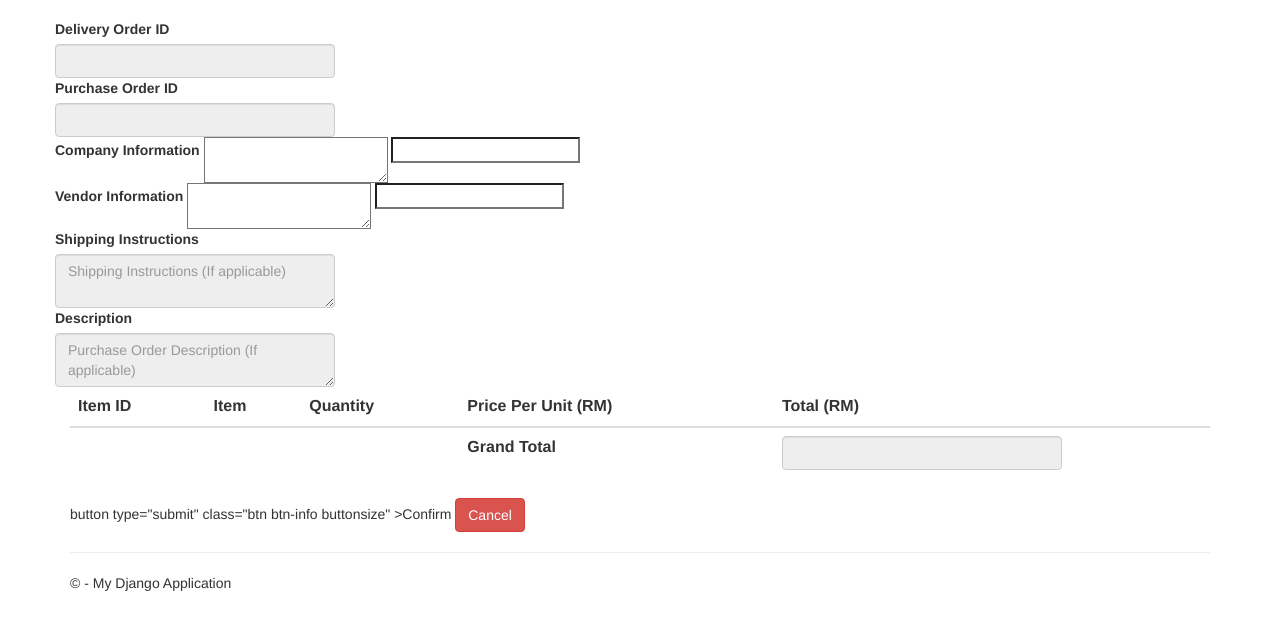
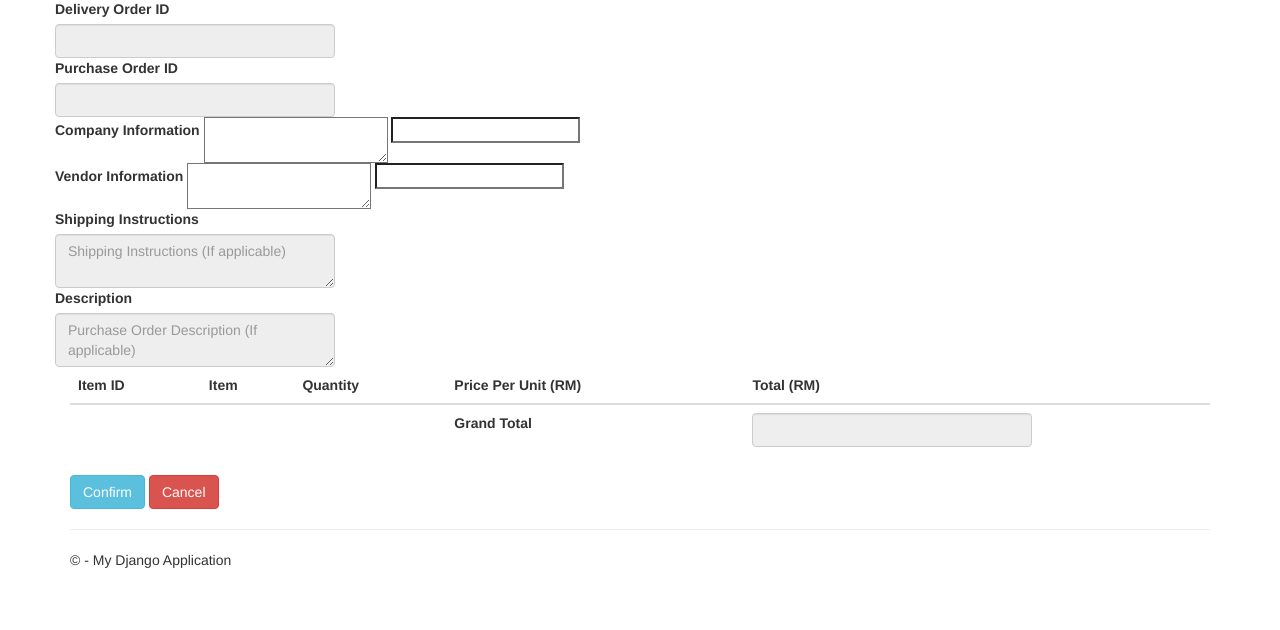
Before and after one commit to limyxuan/Group-3-Purchasing-System, a Django app: template Purchasing System/DeliveryOrder/templates/DeliveryOrder/deliveryorderconfirmation.html in a window 1280 px wide. Shown: the part 51-681 px from the top of the page. Run offline with Django 3.2, Linux system fonts and the light colour scheme; the template is opened without the code that fills it, so the values that code supplies are empty; some libraries are stand-ins or nearby versions.

Commit message:
Update deliveryorderconfirmation.html

```diff
--- a/Purchasing System/DeliveryOrder/templates/DeliveryOrder/deliveryorderconfirmation.html
+++ b/Purchasing System/DeliveryOrder/templates/DeliveryOrder/deliveryorderconfirmation.html
@@ -72,8 +72,8 @@
           </tfoot>
         </table>
         <div class="margintop">
-            button type="submit" class="btn btn-info buttonsize" >Confirm</button>
-            <a class="btn btn-danger btn-square buttonsize" href="/purchaseorderform">Cancel</a>
+            <button type="submit" class="btn btn-info buttonsize" >Confirm</button>
+            <a class="btn btn-danger btn-square buttonsize" href=" /menu">Cancel</a>
         </div>
 
 
```
